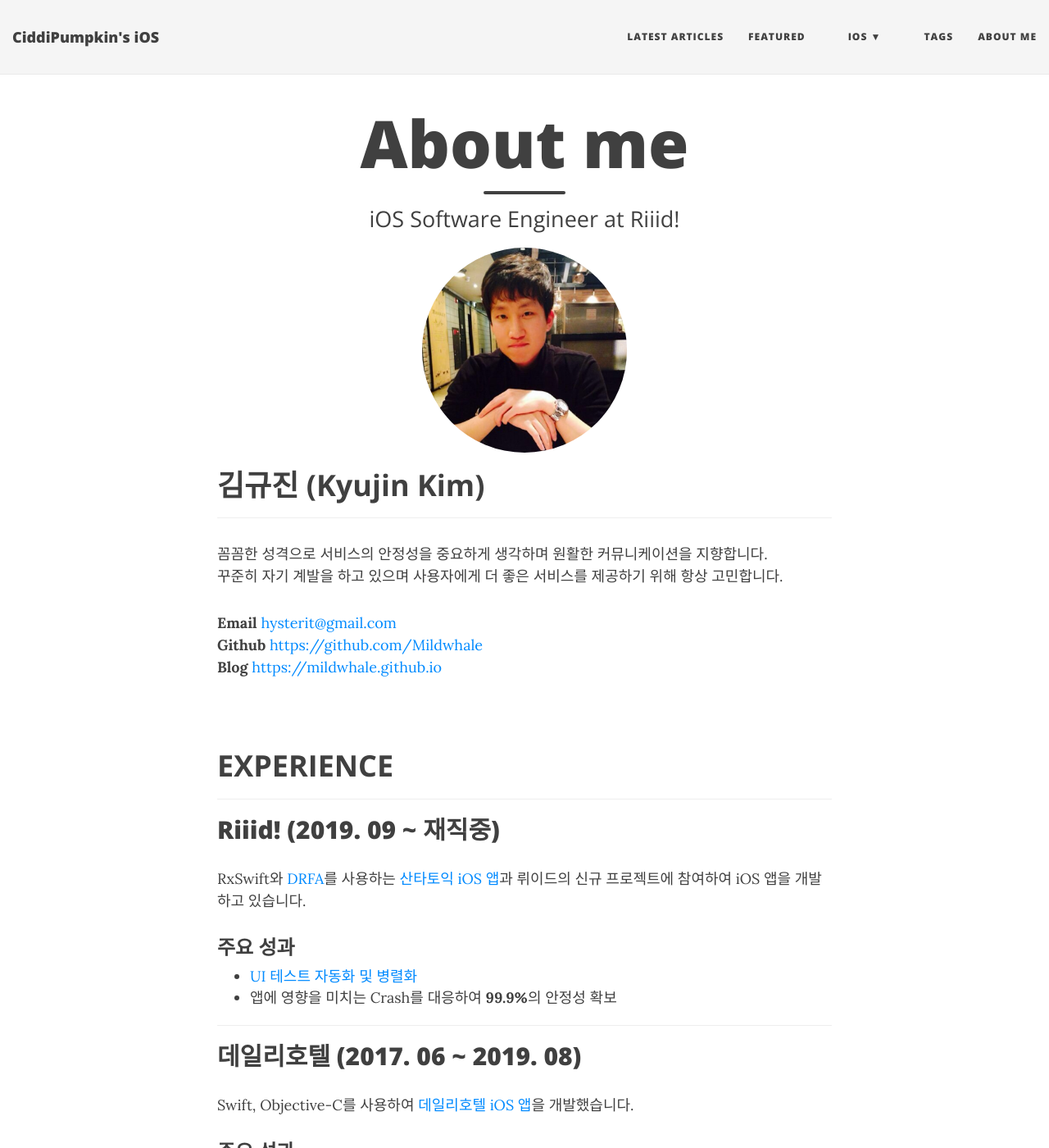
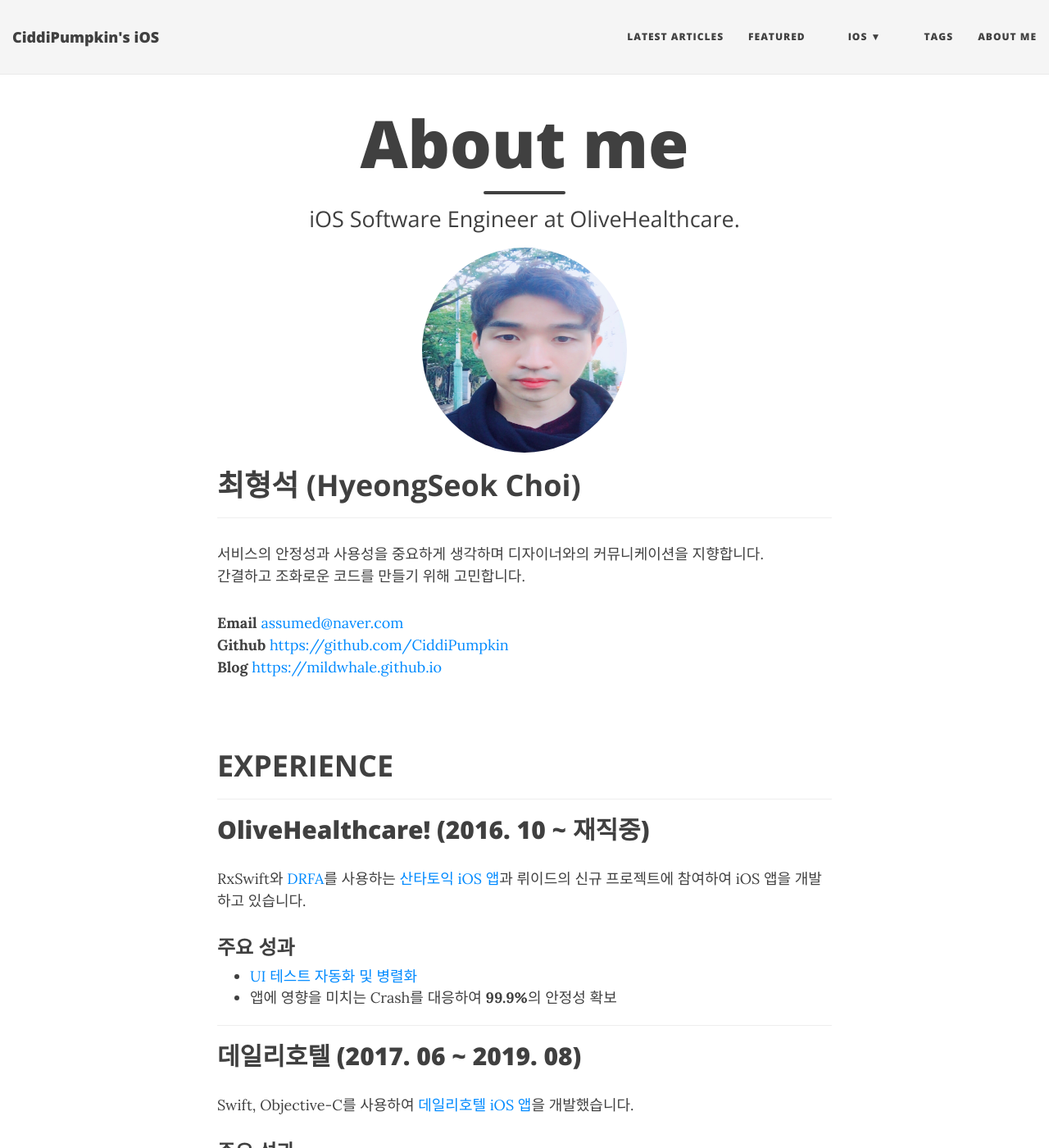
Before and after one commit to CiddiPumpkin/CiddiPumpkin.github.io, a Jekyll site: the page built from aboutme.md, in a window 1280 px wide and 1400 px high. Shown: the whole window at 82% size. Built offline with Jekyll 4.4.1, drawn with Linux system fonts in a browser that asks for light colours; nearby versions of some CDN libraries; some of the changed text lies outside the part shown.

Commit message:
aboutme 파일 수정

```diff
--- a/aboutme.md
+++ b/aboutme.md
@@ -1,25 +1,25 @@
 ---
 layout: page
 title: About me
-description: iOS Software Engineer at Riiid!
+description: iOS Software Engineer at OliveHealthcare.
 ---
 
-<center><img src="/assets/images/waynekim.png" width="250" height="250" style="border-radius:50%"></center>
+<center><img src="/assets/images/davidchoi.png" width="250" height="250" style="border-radius:50%"></center>
 
-# **김규진 (Kyujin Kim)**
+# **최형석 (HyeongSeok Choi)**
 ---
-꼼꼼한 성격으로 서비스의 안정성을 중요하게 생각하며 원활한 커뮤니케이션을 지향합니다.
-꾸준히 자기 계발을 하고 있으며 사용자에게 더 좋은 서비스를 제공하기 위해 항상 고민합니다.
+서비스의 안정성과 사용성을 중요하게 생각하며 디자이너와의 커뮤니케이션을 지향합니다.
+간결하고 조화로운 코드를 만들기 위해 고민합니다.
 
-**Email** <mailto:hysterit@gmail.com>
-**Github** [https://github.com/Mildwhale](https://github.com/Mildwhale)
-**Blog** [https://mildwhale.github.io](https://mildwhale.github.io)
+**Email** <mailto:assumed@naver.com>
+**Github** [https://github.com/CiddiPumpkin](https://github.com/CiddiPumpkin)
+**Blog** [https://mildwhale.github.io](https://CiddiPumpkin.github.io)
 
 <br/>
 
 # **EXPERIENCE**
 ---
-## Riiid! (2019. 09 ~ 재직중)
+## OliveHealthcare! (2016. 10 ~ 재직중)
 RxSwift와 [DRFA](https://github.com/geppetto-ios/Geppetto)를 사용하는 [산타토익 iOS 앱](https://apps.apple.com/kr/app/산타토익-비인간적-점수상승/id1148006701)과 뤼이드의 신규 프로젝트에 참여하여 iOS 앱을 개발하고 있습니다.
 
 ### 주요 성과
--- a/index.html
+++ b/index.html
@@ -1,7 +1,7 @@
 ---
 layout: page
 title: CiddiPumkin's iOS
-description:
+description: i
 bigimg: assets/images/index.jpg
 use-site-title: true
 ---
```
Also changed, not shown: other parts of aboutme.md (+1 -1 lines), assets/images/davidchoi.png (added), assets/images/waynekim.png (deleted).
